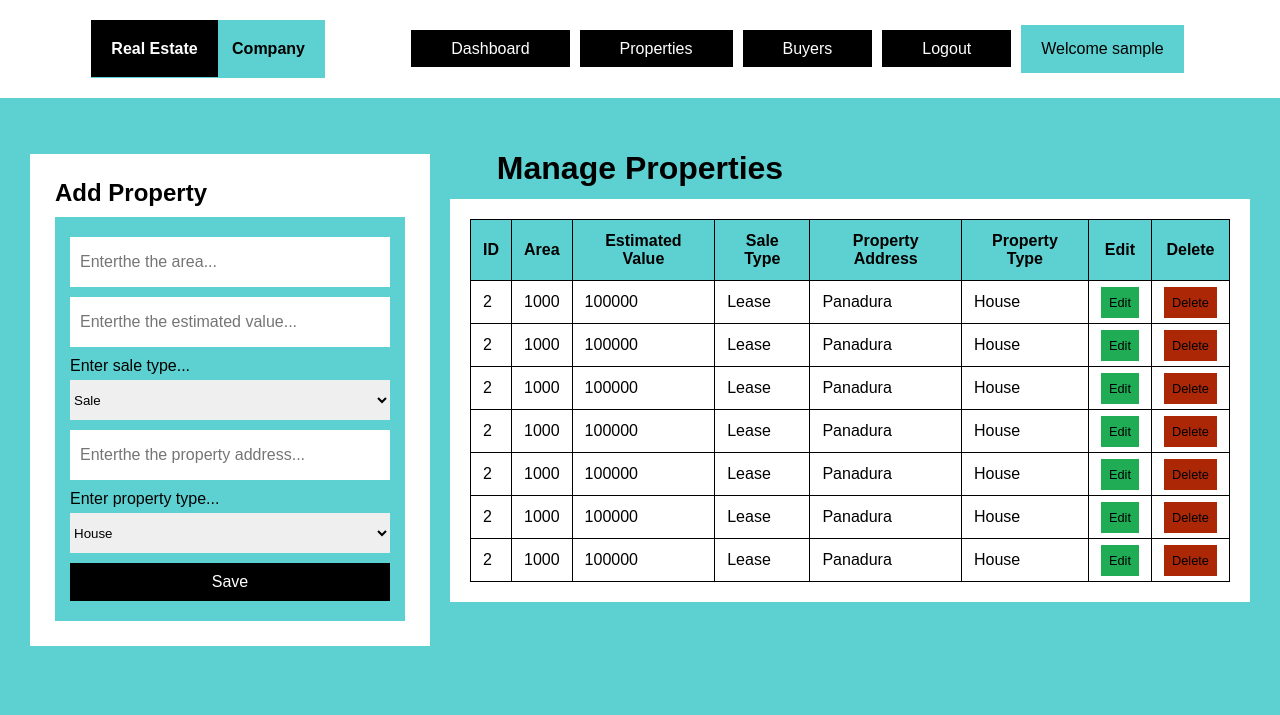
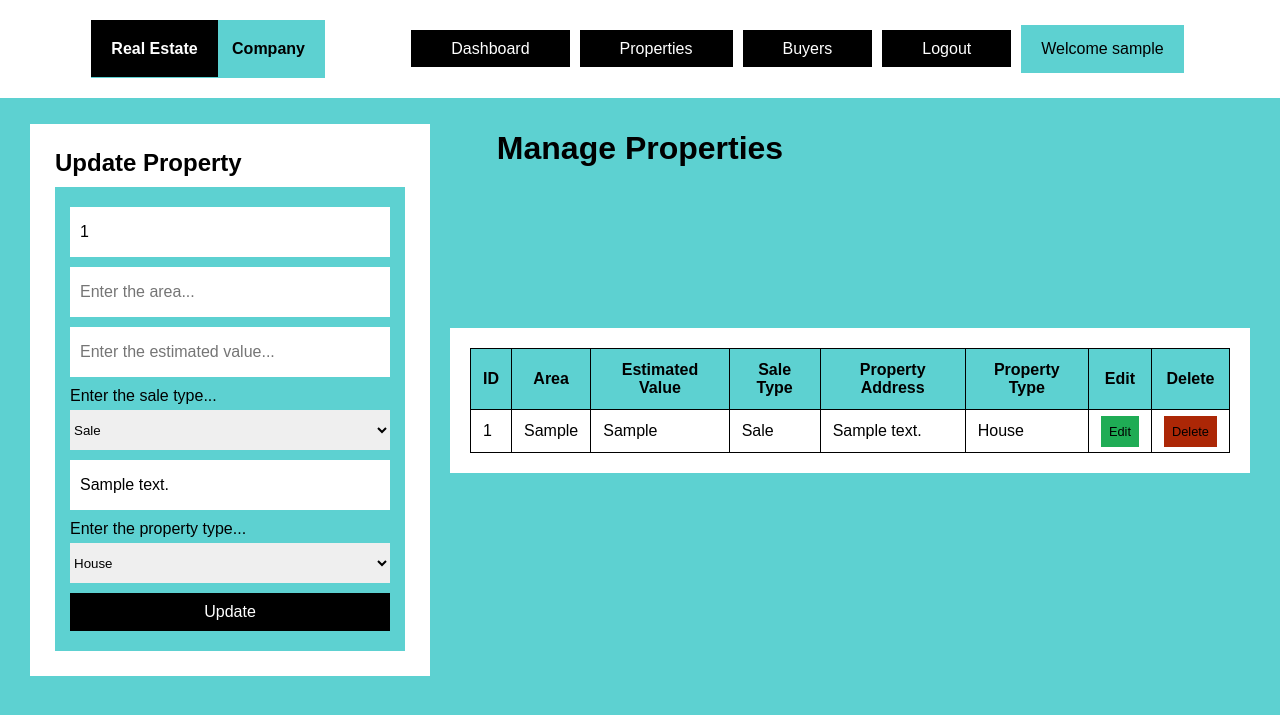
Before and after one commit to wahsandaruwan/simple_real_estate_php, a PHP site: page /properties.php?edit=1 in a window 1280 px wide. Shown: the top 715 px of the page. Run offline with PHP 8.4, Linux system fonts and the light colour scheme; the visitor is signed in with stand-in values (Sample User, id 1); tables that the repository leaves empty or names only in its code hold one stand-in row (values such as "Sample post").

Commit message:
Setup properties page to add, edit and delete property

```diff
--- a/properties.php
+++ b/properties.php
@@ -21,27 +21,80 @@
     </div>
     <div class="main-sec">
         <div class="common-frm">
-            <h2>Add Property</h2>
-            <form action="./inc/login.php" method="post">
-                <input type="text" name="username" placeholder="Enterthe the area..." required>
-                <input type="text" name="username" placeholder="Enterthe the estimated value..." required>
+            <h2>
+                <?php
+                    if(isset($_GET["edit"])){
+                        echo "Update Property";
+                    }
+                    else{
+                        echo "Add Property";
+                    }
+                ?>
+            </h2>
+            <?php
+                // Get property data after edit button clicked
+                if(isset($_GET["edit"])){
+                    $id = $_GET["edit"];
+                    $sql = "SELECT * FROM property WHERE identification_num ='$id'";
+                    $result = mysqli_query($conn, $sql);
+
+                    if(mysqli_num_rows($result) === 1){
+                        $row = mysqli_fetch_assoc($result);
+                    }
+                }
+            ?>
+            <form action="
+                <?php
+                    if(isset($_GET["edit"])) {
+                        echo "./inc/updateProperty.php";
+                    }
+                    else{
+                        echo "./inc/addProperty.php";
+                    }
+                ?>
+            " method="post">
+                <input type="number" name="id_num" value="<?php if(isset($_GET["edit"])) echo $row["identification_num"]; ?>" placeholder="Enter the identification number..." required <?php if(isset($_GET["edit"])) echo "style='pointer-events: none;'"; ?>>
+                <input type="number" name="area" value="<?php if(isset($_GET["edit"])) echo $row["area"]; ?>" placeholder="Enter the area..." required>
+                <input type="number" name="est_val" value="<?php if(isset($_GET["edit"])) echo $row["estimated_value"]; ?>" placeholder="Enter the estimated value..." required>
                 <div class="drop-down">
-                    <label for="sale_type">Enter sale type...</label>
+                    <label for="sale_type">Enter the sale type...</label>
                     <select name="sale_type" id="sale_type">
-                        <option value="1">Sale</option>
-                        <option value="2">Rent</option>
-                        <option value="3">Lease</option>
+                        <option value="1" <?php if(isset($_GET["edit"]) && $row["sale_type_id"] == 1) echo "selected"; ?>>Sale</option>
+                        <option value="2" <?php if(isset($_GET["edit"]) && $row["sale_type_id"] == 2) echo "selected"; ?>>Rent</option>
+                        <option value="3" <?php if(isset($_GET["edit"]) && $row["sale_type_id"] == 3) echo "selected"; ?>>Lease</option>
                     </select>
                 </div>
-                <input type="text" name="username" placeholder="Enterthe the property address..." required>
+                <input type="text" name="prop_addr" value="<?php if(isset($_GET["edit"])) echo $row["property_address"]; ?>" placeholder="Enter the property address..." required>
                 <div class="drop-down">
-                    <label for="property_type">Enter property type...</label>
+                    <label for="property_type">Enter the property type...</label>
                     <select name="property_type" id="property_type">
-                        <option value="1">House</option>
-                        <option value="2">Land</option>
+                        <option value="1" <?php if(isset($_GET["edit"]) && $row["property_type_id"] == 1) echo "selected"; ?>>House</option>
+                        <option value="2" <?php if(isset($_GET["edit"]) && $row["property_type_id"] == 2) echo "selected"; ?>>Land</option>
                     </select>
                 </div>
-                <button type="submit" name="prop-btn" class="frm-btn">Save</button>
+                <button type="submit" name="prop-btn" class="frm-btn">
+                    <?php
+                        if(isset($_GET["edit"])){
+                            echo "Update";
+                        }
+                        else{
+                            echo "Add";
+                        }
+                    ?>
+                </button>
+                <?php
+                    if(isset($_GET["success"])){
+                        echo "<div class='msg success'>Successfully executed!</div>";
+                    }
+                    else if(isset($_GET["err"])){
+                        if($_GET["err"] === "idexist"){
+                            echo "<div class='msg err'>ID number already available!</div>";
+                        }
+                        else{
+                            echo "<div class='msg err'>Failed to execute!</div>";
+                        }
+                    }
+                ?>
             </form>
         </div>
         <div class="data-tbl">
@@ -59,76 +112,48 @@
                     </tr>
                 </thead>
                 <tbody>
-                    <tr>
-                        <td>2</td>
-                        <td>1000</td>
-                        <td>100000</td>
-                        <td>Lease</td>
-                        <td>Panadura</td>
-                        <td>House</td>
-                        <td><a class="btn-tbl btn-edit" href="#">Edit</a></td>
-                        <td><a class="btn-tbl btn-del" href="#">Delete</a></td>
-                    </tr>
-                    <tr>
-                        <td>2</td>
-                        <td>1000</td>
-                        <td>100000</td>
-                        <td>Lease</td>
-                        <td>Panadura</td>
-                        <td>House</td>
-                        <td><a class="btn-tbl btn-edit" href="#">Edit</a></td>
-                        <td><a class="btn-tbl btn-del" href="#">Delete</a></td>
-                    </tr>
-                    <tr>
-                        <td>2</td>
-                        <td>1000</td>
-                        <td>100000</td>
-                        <td>Lease</td>
-                        <td>Panadura</td>
-                        <td>House</td>
-                        <td><a class="btn-tbl btn-edit" href="#">Edit</a></td>
-                        <td><a class="btn-tbl btn-del" href="#">Delete</a></td>
-                    </tr>
-                    <tr>
-                        <td>2</td>
-                        <td>1000</td>
-                        <td>100000</td>
-                        <td>Lease</td>
-                        <td>Panadura</td>
-                        <td>House</td>
-                        <td><a class="btn-tbl btn-edit" href="#">Edit</a></td>
-                        <td><a class="btn-tbl btn-del" href="#">Delete</a></td>
-                    </tr>
-                    <tr>
-                        <td>2</td>
-                        <td>1000</td>
-                        <td>100000</td>
-                        <td>Lease</td>
-                        <td>Panadura</td>
-                        <td>House</td>
-                        <td><a class="btn-tbl btn-edit" href="#">Edit</a></td>
-                        <td><a class="btn-tbl btn-del" href="#">Delete</a></td>
-                    </tr>
-                    <tr>
-                        <td>2</td>
-                        <td>1000</td>
-                        <td>100000</td>
-                        <td>Lease</td>
-                        <td>Panadura</td>
-                        <td>House</td>
-                        <td><a class="btn-tbl btn-edit" href="#">Edit</a></td>
-                        <td><a class="btn-tbl btn-del" href="#">Delete</a></td>
-                    </tr>
-                    <tr>
-                        <td>2</td>
-                        <td>1000</td>
-                        <td>100000</td>
-                        <td>Lease</td>
-                        <td>Panadura</td>
-                        <td>House</td>
-                        <td><a class="btn-tbl btn-edit" href="#">Edit</a></td>
-                        <td><a class="btn-tbl btn-del" href="#">Delete</a></td>
-                    </tr>
+                    <?php
+                        // Populate property table data
+                        $sql = "SELECT * FROM property";
+                        $result = mysqli_query($conn, $sql);
+                        if(mysqli_num_rows($result) > 0){
+                            while ($row = mysqli_fetch_array($result)) {?>
+                                <tr>
+                                <td><?php echo $row["identification_num"]; ?></td>
+                                <td><?php echo $row["area"]; ?></td>
+                                <td><?php echo $row["estimated_value"]; ?></td>
+                                <td>
+                                    <?php
+                                        // Sale type
+                                        if($row["sale_type_id"] == 1){
+                                            echo "Sale";
+                                        }
+                                        else if($row["sale_type_id"] == 2){
+                                            echo "Rent";
+                                        }
+                                        else{
+                                            echo "Lease";
+                                        }
+                                    ?>
+                                </td>
+                                <td><?php echo $row["property_address"]; ?></td>
+                                <td>
+                                    <?php
+                                        // Property type
+                                        if($row["property_type_id"] == 1){
+                                            echo "House";
+                                        }
+                                        else{
+                                            echo "Land";
+                                        }
+                                    ?>
+                                </td>
+                                <td><a class='btn-tbl btn-edit' href='./properties.php?edit=<?php echo $row["identification_num"]; ?>'>Edit</a></td>
+                                <td><a class='btn-tbl btn-del' href='./inc/deleteProperty.php?del=<?php echo $row["identification_num"]; ?>'>Delete</a></td>
+                                </tr>
+                            <?php }
+                        }
+                    ?>
                 </tbody>
             </table>
         </div>
--- a/style.css
+++ b/style.css
@@ -115,7 +115,7 @@ a:hover, button:hover{
 /* Page title */
 .title{
     position: absolute;
-    top: 150px;
+    top: 130px;
     z-index: 100;
     left: 50%;
     transform: translateX(-50%);
@@ -196,6 +196,23 @@ a:hover, button:hover{
     color: #fff;
 }
 
+/* Success and error messages */
+.msg{
+    width: 100%;
+    padding: 10px;
+    font-size: 1rem;
+    color: #fff;
+    margin-top: 5px;
+}
+
+.err{
+    background-color: #ac2706;
+}
+
+.success{
+    background-color: #1fac55;
+}
+
 /* -----Dashboard page----- */
 .sum-box{
     background-color: #fff;
```
